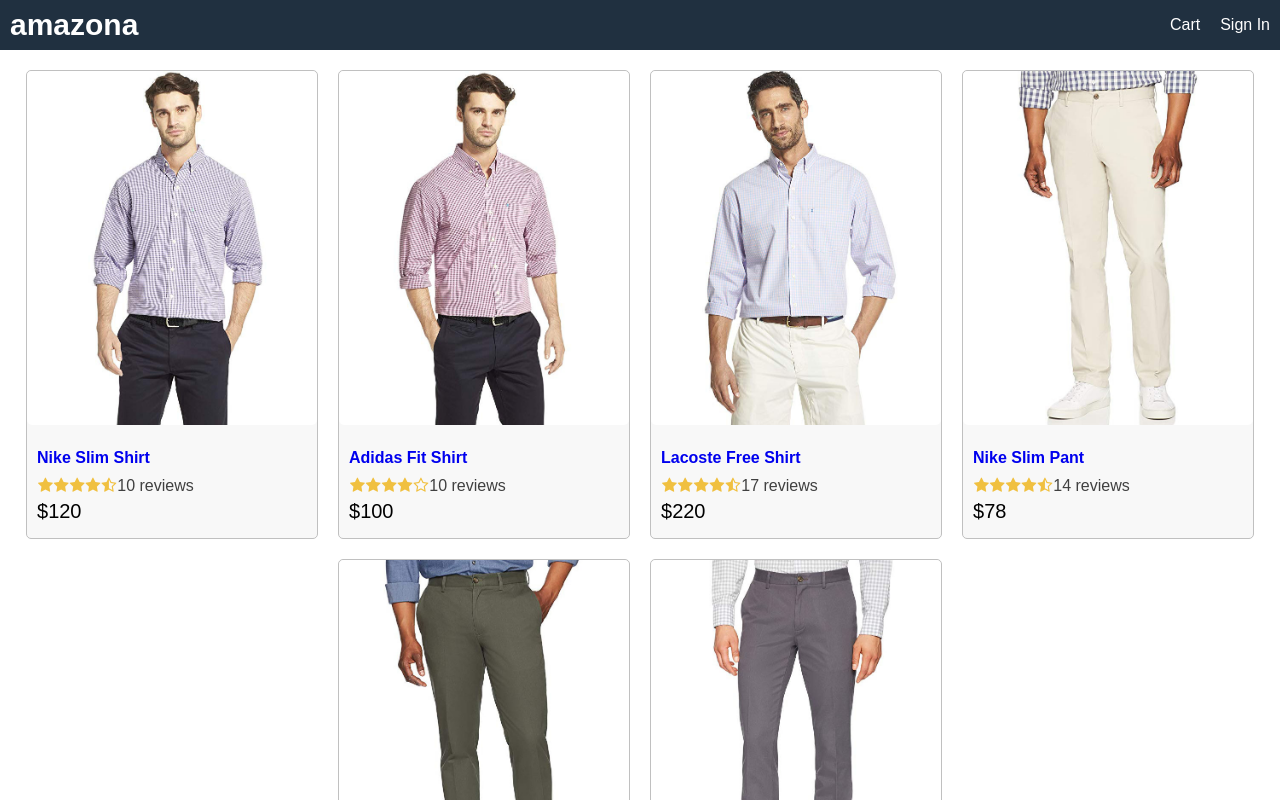
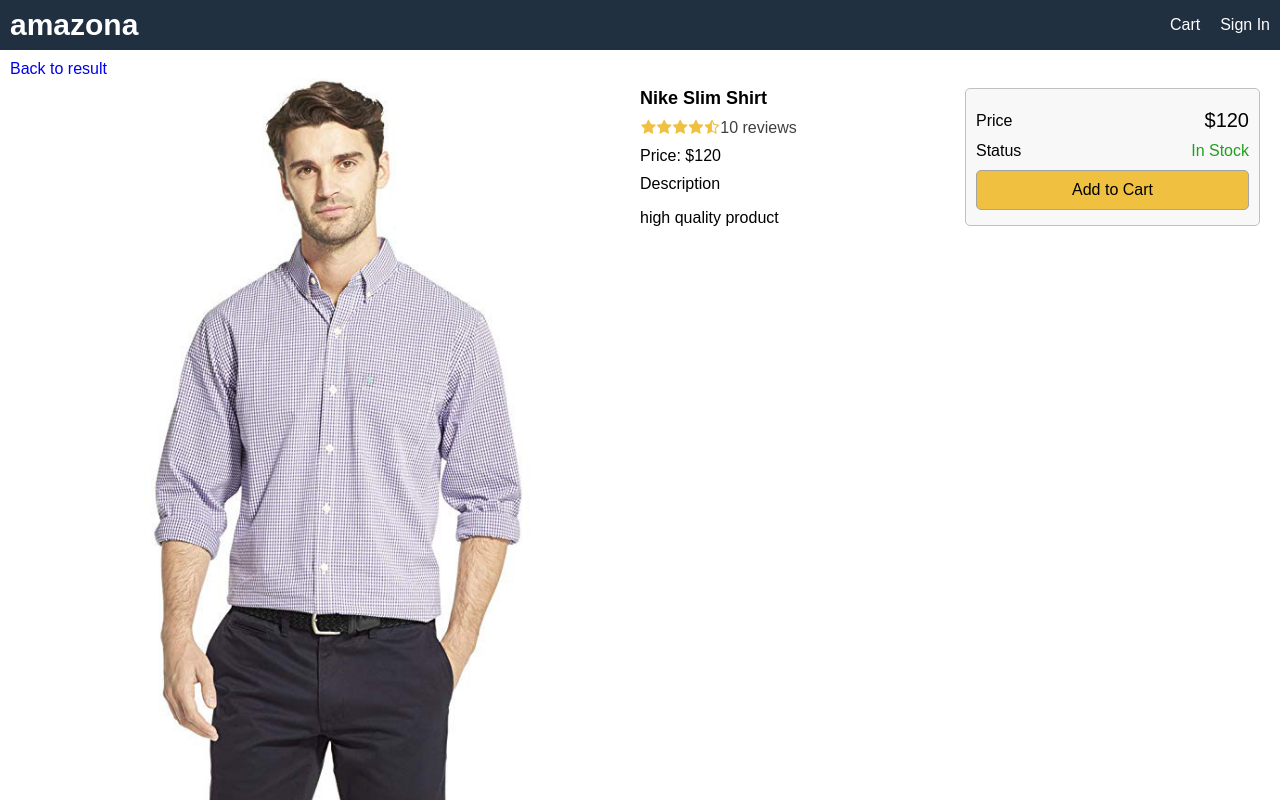
Before and after one commit to dcarroll9398/zona225, a React (Create React App) app in the folder frontend/: page /product/1 in a window 1280 px wide. Shown: the top 800 px of the page. Built offline with nearby package versions, Linux system fonts and the light colour scheme.

Commit message:
build product screen

```diff
--- a/frontend/package.json
+++ b/frontend/package.json
@@ -8,6 +8,7 @@
     "@testing-library/user-event": "^13.5.0",
     "react": "^17.0.2",
     "react-dom": "^17.0.2",
+    "react-router-dom": "^6.2.1",
     "react-scripts": "5.0.0",
     "web-vitals": "^2.1.4"
   },
--- a/frontend/src/App.js
+++ b/frontend/src/App.js
@@ -1,8 +1,10 @@
-import Product from './components/Product';
-import data from './data';
+import { BrowserRouter, Route, Routes } from 'react-router-dom';
+import HomeScreen from './screens/HomeScreen';
+import ProductScreen from './screens/ProductScreen';
 
 function App() {
   return (
+    <BrowserRouter>
       <div className="grid-container">
         <header className="row">
           <div>
@@ -16,16 +18,14 @@
           </div>
         </header>
         <main>
-        <div>
-          <div className="row center">
-            {data.products.map((product) => (
-              <Product key={product._id} product={product}></Product>
-            ))}
-          </div>
-        </div>
+          <Routes>
+            <Route path="/" element={<HomeScreen />} />
+            <Route path="/product/:id" element={<ProductScreen />} />
+          </Routes>
         </main>
         <footer className="row center">All right reserved</footer>
       </div>
+    </BrowserRouter>
   );
 }
 
--- a/frontend/src/index.css
+++ b/frontend/src/index.css
@@ -27,6 +27,34 @@
 h2 {
   font-size: 1.6rem;
   margin: 1rem 0;
+}
+ul {
+  margin: 0;
+  padding: 0;
+  list-style-type: none;
+}
+li {
+  margin-top: 1rem;
+}
+button {
+  border: 1px #a4a4a4 solid;
+  padding: 1rem;
+  border-radius: 0.5rem;
+  font-size: 1.6rem;
+  font-family: Arial, Helvetica, sans-serif;
+  -webkit-font-smoothing: antialiased;
+  -moz-osx-font-smoothing: grayscale;
+  cursor: pointer;
+  background-color: #f8f8f8;
+}
+button.block {
+  width: 100%;
+}
+button.primary {
+  background-color: #f0c040;
+}
+button:hover {
+  border: 1px #404040 solid;
 }
 /* Layout */
 .grid-container {
@@ -71,6 +99,15 @@
 .row.center {
   justify-content: center;
 }
+.row.top {
+  align-items: flex-start;
+}
+.col-2 {
+  flex: 2 1 50rem;
+}
+.col-1 {
+  flex: 1 1 25rem;
+}
 /* Image */
 img {
   border-radius: 0.5rem;
@@ -78,6 +115,9 @@
 img.medium {
   width: 100%;
   max-width: 29rem;
+}
+img.large {
+  width: 100%;
 }
 /* Card */
 .card {
@@ -103,3 +143,10 @@
 .rating span:last-child {
   color: #404040;
 }
+/* Alerts */
+.success {
+  color: #20a020;
+}
+.error {
+  color: #a02020;
+}
--- /dev/null
+++ b/frontend/src/screens/HomeScreen.js
@@ -0,0 +1,15 @@
+import React from 'react';
+import Product from '../components/Product';
+import data from '../data';
+
+export default function HomeScreen() {
+  return (
+    <div>
+      <div className="row center">
+        {data.products.map((product) => (
+          <Product key={product._id} product={product}></Product>
+        ))}
+      </div>
+    </div>
+  );
+}
--- /dev/null
+++ b/frontend/src/screens/ProductScreen.js
@@ -0,0 +1,67 @@
+import React from 'react';
+import { Link, useParams } from 'react-router-dom';
+import Rating from '../components/Rating';
+import data from '../data';
+
+export default function ProductScreen() {
+  const params = useParams();
+  const product = data.products.find((x) => x._id === params.id);
+  if (!product) {
+    return <div>Product Not Found</div>;
+  }
+  return (
+    <div>
+      <Link to="/">Back to result</Link>
+      <div className="row top">
+        <div className="col-2">
+          <img src={product.image} alt={product.name} className="large" />
+        </div>
+        <div className="col-1">
+          <ul>
+            <li>
+              <h1>{product.name}</h1>
+            </li>
+            <li>
+              <Rating
+                rating={product.rating}
+                numReviews={product.numReviews}
+              ></Rating>
+            </li>
+            <li>Price: ${product.price}</li>
+            <li>
+              Description
+              <p>{product.description}</p>
+            </li>
+          </ul>
+        </div>
+        <div className="col-1">
+          <div className="card card-body">
+            <ul>
+              <li>
+                <div className="row">
+                  <div>Price</div>
+                  <div className="price">${product.price}</div>
+                </div>
+              </li>
+              <li>
+                <div className="row">
+                  <div>Status</div>
+                  <div>
+                    {product.countInStock > 0 ? (
+                      <span className="success">In Stock</span>
+                    ) : (
+                      <span className="error">Unavailable</span>
+                    )}
+                  </div>
+                </div>
+              </li>
+              <li>
+                <button className="block primary">Add to Cart</button>
+              </li>
+            </ul>
+          </div>
+        </div>
+      </div>
+    </div>
+  );
+}
```
Also changed, not shown: 2 other files (tests, documents, lock files or other folders). Lines whose indentation alone changed are shown as unchanged.
